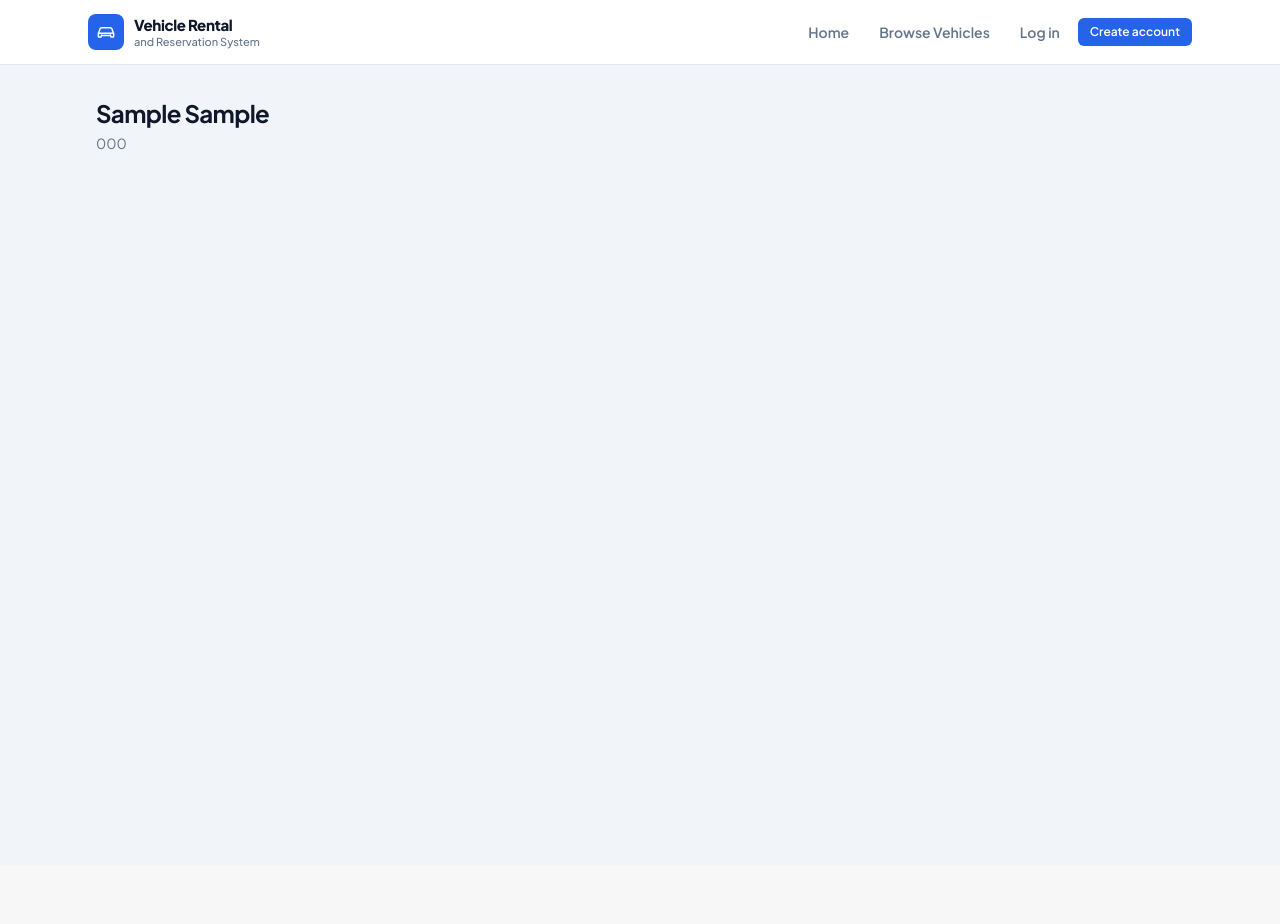
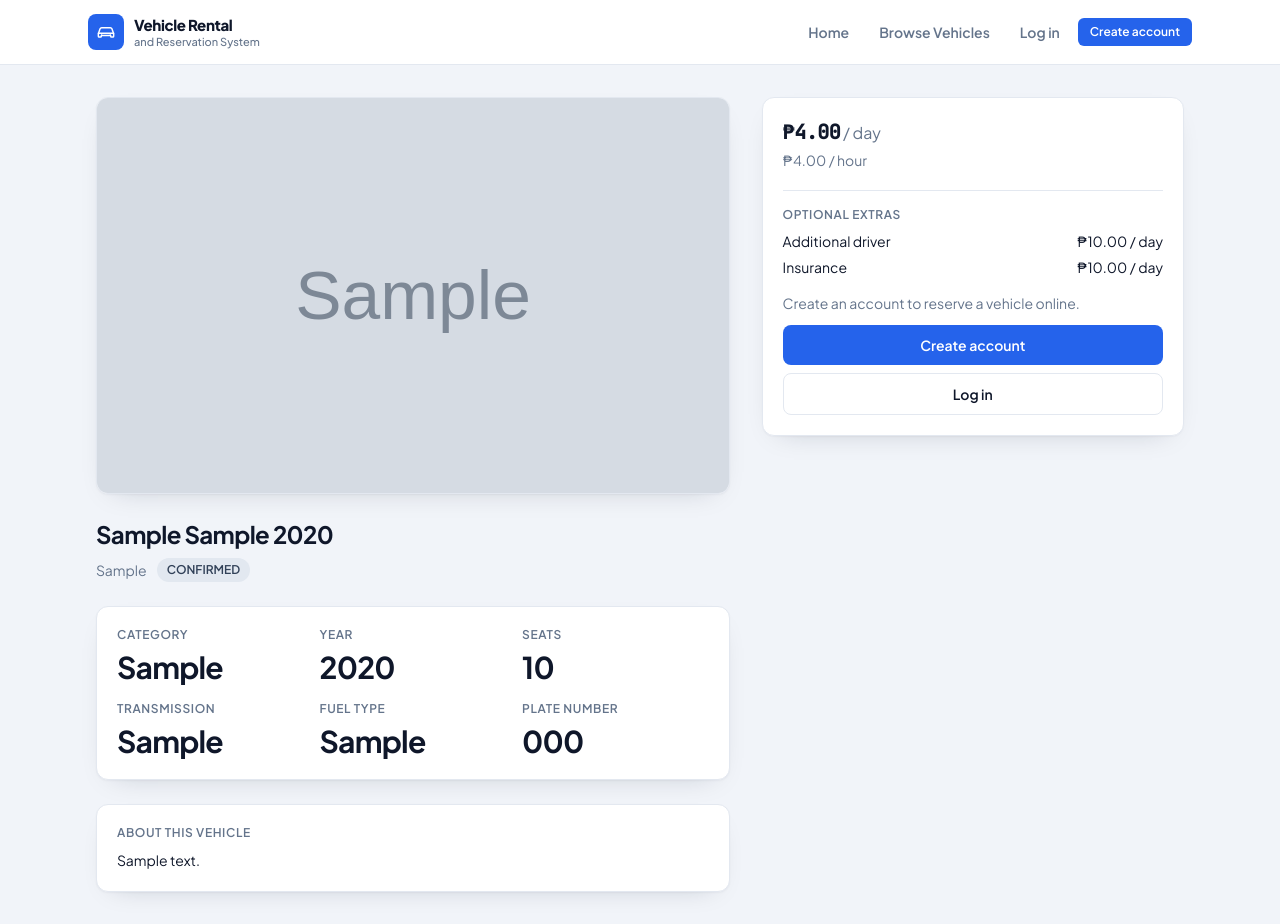
Before and after one commit to ordrid/vehicleinventory, a Flask app: page /vehicles/1 in a window 1280 px wide. Before the commit the page ends 150 px from the top, so only its background shows below. Run offline with Flask 3, Linux system fonts and the light colour scheme; tables that the repository leaves empty hold one stand-in row (values such as "Sample post"); grey boxes marked "Sample" are stand-in pictures; some libraries are stand-ins or nearby versions.

Commit message:
feat: add the public vehicle detail page
Fills in vehicle_detail() with the 404 rule (inactive vehicles stay
reachable for admins only) and builds the real two-column detail template:
spec grid, live fee schedule from RentalRates, maintenance messaging, and
the phase-3 booking placeholder copy in place of a dead Reserve Now button.

Co-Authored-By: Claude Sonnet 5 <noreply@anthropic.com>

```diff
--- a/rental/public.py
+++ b/rental/public.py
@@ -8,8 +8,9 @@ from flask import Blueprint, abort, render_template, request
 from sqlalchemy import func, select
 
 from .admin.fleet import GRID_PER_PAGE, paginate
+from .auth import current_role
 from .db import get_session
-from .models import TRANSMISSIONS, VEHICLE_TYPES, Vehicle
+from .models import TRANSMISSIONS, VEHICLE_TYPES, RentalRates, Vehicle
 
 bp = Blueprint("public", __name__)
 
@@ -91,8 +92,19 @@ def browse():
 
 @bp.route("/vehicles/<int:vehicle_id>")
 def vehicle_detail(vehicle_id: int):
-    """One vehicle as a customer sees it. Task 14 gives it its real content."""
-    vehicle = get_session().get(Vehicle, vehicle_id)
+    """One vehicle's public page.
+
+    A disabled vehicle is 404 for a visitor -- it is not part of the fleet on
+    offer -- but stays reachable for an admin, who follows this link from the
+    console to see what a customer would see.
+    """
+    db = get_session()
+    vehicle = db.get(Vehicle, vehicle_id)
     if vehicle is None:
         abort(404)
-    return render_template("public/vehicle_detail.html", vehicle=vehicle)
+    if not vehicle.is_active and current_role() != "admin":
+        abort(404)
+
+    return render_template(
+        "public/vehicle_detail.html", vehicle=vehicle, rates=RentalRates.current(db)
+    )
--- a/rental/templates/public/vehicle_detail.html
+++ b/rental/templates/public/vehicle_detail.html
@@ -1,8 +1,102 @@
 {% extends 'layout_public.html' %}
-{% block title %}{{ vehicle.brand }} {{ vehicle.model }} &middot; Vehicle Rental{% endblock %}
+{% from 'partials/_vehicle_image.html' import vehicle_image %}
+{% block title %}{{ vehicle.display_name }} &middot; Vehicle Rental{% endblock %}
 
-{# Placeholder. Task 14 builds the real vehicle detail page. #}
 {% block content %}
-<h1 class="page-title">{{ vehicle.brand }} {{ vehicle.model }}</h1>
-<p class="mt-1 text-sm text-muted">{{ vehicle.plate_number }}</p>
+<div class="grid gap-8 lg:grid-cols-[3fr_2fr]">
+  <div class="flex flex-col gap-6">
+    <div class="card overflow-hidden">
+      <div class="flex aspect-[16/10] w-full items-center justify-center bg-slate-100">
+        {{ vehicle_image(vehicle) }}
+      </div>
+    </div>
+
+    <div>
+      <h1 class="page-title">{{ vehicle.display_name }}</h1>
+      <div class="mt-2 flex items-center gap-2.5">
+        <p class="text-sm text-muted">{{ vehicle.vehicle_type }}</p>
+        <span class="pill {{ vehicle.badge_class }}">{{ vehicle.status }}</span>
+      </div>
+    </div>
+
+    <div class="card p-5">
+      <div class="grid grid-cols-2 gap-4 sm:grid-cols-3">
+        <div>
+          <p class="stat-label">Category</p>
+          <p class="stat-value">{{ vehicle.vehicle_type }}</p>
+        </div>
+        <div>
+          <p class="stat-label">Year</p>
+          <p class="stat-value">{{ vehicle.year }}</p>
+        </div>
+        <div>
+          <p class="stat-label">Seats</p>
+          <p class="stat-value">{{ vehicle.seats }}</p>
+        </div>
+        <div>
+          <p class="stat-label">Transmission</p>
+          <p class="stat-value">{{ vehicle.transmission }}</p>
+        </div>
+        <div>
+          <p class="stat-label">Fuel type</p>
+          <p class="stat-value">{{ vehicle.fuel_type }}</p>
+        </div>
+        <div>
+          <p class="stat-label">Plate number</p>
+          <p class="stat-value">{{ vehicle.plate_number }}</p>
+        </div>
+      </div>
+    </div>
+
+    {% if vehicle.description %}
+      <div class="card p-5">
+        <p class="stat-label">About this vehicle</p>
+        <p class="mt-2 text-sm leading-relaxed text-ink">{{ vehicle.description }}</p>
+      </div>
+    {% endif %}
+  </div>
+
+  <div class="lg:sticky lg:top-24 lg:self-start">
+    <div class="card p-5">
+      <p>
+        <span class="rate">₱{{ '{:,.2f}'.format(vehicle.daily_rate) }}</span>
+        <span class="text-muted">/ day</span>
+      </p>
+      {% if vehicle.hourly_rate %}
+        <p class="mt-1 text-sm text-muted">
+          ₱{{ '{:,.2f}'.format(vehicle.hourly_rate) }} / hour
+        </p>
+      {% endif %}
+
+      <div class="mt-5 border-t border-line pt-4">
+        <p class="stat-label">Optional extras</p>
+        <ul class="mt-2 space-y-1.5 text-sm text-ink">
+          <li class="flex items-center justify-between">
+            <span>Additional driver</span>
+            <span>₱{{ '{:,.2f}'.format(rates.additional_driver_fee_per_day) }} / day</span>
+          </li>
+          <li class="flex items-center justify-between">
+            <span>Insurance</span>
+            <span>₱{{ '{:,.2f}'.format(rates.insurance_fee_per_day) }} / day</span>
+          </li>
+        </ul>
+      </div>
+
+      {% if vehicle.status == 'MAINTENANCE' %}
+        <div class="alert alert-warning mt-4">
+          <span>Currently unavailable. This vehicle is under maintenance.</span>
+        </div>
+      {% endif %}
+
+      {% if is_customer %}
+        <p class="mt-4 text-sm text-muted">Online booking opens soon. Call the office to reserve this vehicle.</p>
+        <a class="btn btn-ghost mt-3 w-full" href="{{ url_for('public.browse') }}">Browse more vehicles</a>
+      {% else %}
+        <p class="mt-4 text-sm text-muted">Create an account to reserve a vehicle online.</p>
+        <a class="btn btn-primary mt-3 w-full" href="{{ url_for('auth.signup') }}">Create account</a>
+        <a class="btn btn-ghost mt-2 w-full" href="{{ url_for('auth.login') }}">Log in</a>
+      {% endif %}
+    </div>
+  </div>
+</div>
 {% endblock %}
```
Also changed, not shown: tests/test_public.py (+67 -0 lines), rental/static/css/output.css.
